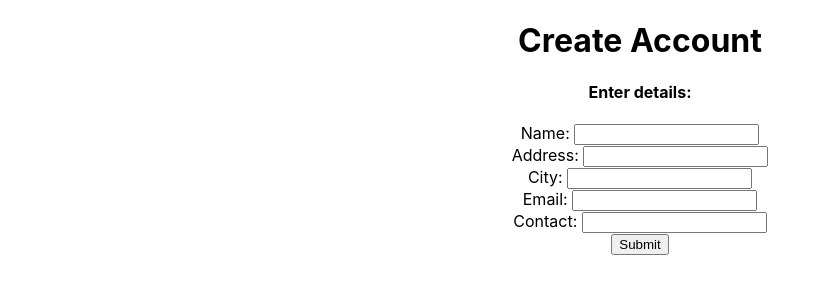
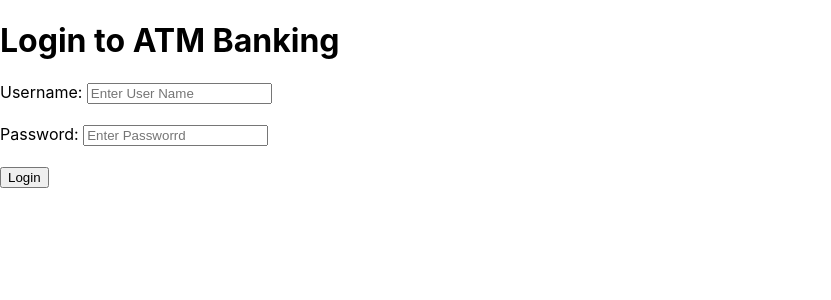
Before and after one commit to prachi-3004/ATM_Application_frontend, a React (Create React App) app: page /login in a window 1280 px wide. Shown: the top 300 px of the page, without its empty margins (0-831 px from the left). Built offline with nearby package versions, Linux system fonts and the light colour scheme.

Commit message:
jwt integration

```diff
--- a/package.json
+++ b/package.json
@@ -6,10 +6,13 @@
     "@testing-library/jest-dom": "^5.17.0",
     "@testing-library/react": "^13.4.0",
     "@testing-library/user-event": "^13.5.0",
+    "aios": "^1.0.1",
     "axios": "^1.5.0",
     "react": "^18.2.0",
     "react-dom": "^18.2.0",
-    "react-scripts": "5.0.1",
+    "react-router-dom": "^6.15.0",
+    "react-scripts": "^5.0.1",
+    "semantic-ui-react": "^2.1.4",
     "validator": "^13.11.0",
     "web-vitals": "^2.1.4"
   },
--- a/src/App.js
+++ b/src/App.js
@@ -1,16 +1,42 @@
 import logo from './logo.svg';
 import './App.css';
-import HomePage from './Pages/HomePage';
-//import LoginPage from './Pages/LoginPage';
+import AddCustomerPage from './Pages/AddCustomerPage';
+import LoginPage from './Pages/LoginPage';
+//import ProfilePage from './Pages/ProfilePage';
+//import LoginwithToken from './Pages/LoginwithToken';
+import { createBrowserRouter } from 'react-router-dom';
+//import LayoutComponent from './Components/Layout.component';
+import { AppProvider } from "../src/Context/AppContext";
+import { RouterProvider } from 'react-router-dom';
+import ProtectedRoute from './Components/ProtectedRoute';
+//import CustomerPage from './Pages/CustomerPage';
 
-function App() {
+const router = createBrowserRouter([
+  {
+    path: "/login",
+    element: <LoginPage />,
+  },
+  {
+    path: "/addcustomer",
+    element: <ProtectedRoute>
+      <AddCustomerPage />
+    </ProtectedRoute>
+  },
+  // {
+  //   path: "/profile",
+  //   element: <ProtectedRoute>
+  //     <ProfilePage />
+  //   </ProtectedRoute>,
+  // },
+]);
+
+const App = () => {
   return (
-    <div className="App">
-      <h1>Create Account</h1>
-      <h4>Enter details:</h4>
-      <HomePage/>
-    </div>
+    <AppProvider>
+      <RouterProvider router={router} />
+    </AppProvider>
   );
+
 }
 
 export default App;
--- /dev/null
+++ b/src/Components/ProtectedRoute.js
@@ -0,0 +1,15 @@
+import React, { useContext } from 'react'
+import { AppContext } from '../Context/AppContext'
+import { Navigate } from 'react-router-dom';
+
+const ProtectedRoute = ({ children }) => {
+    const{user}=useContext(AppContext);
+    if(user===null)
+    {
+        return <Navigate to="/login" replace/>
+    }
+    return children;
+
+}
+
+export default ProtectedRoute;
--- /dev/null
+++ b/src/Context/AppContext.js
@@ -0,0 +1,17 @@
+import { createContext,useState } from "react";
+
+
+const AppContext = createContext(null); //to create the context
+
+//children -
+const AppProvider = ({ children }) => {
+
+    const[user,setUser]=useState(null);
+
+
+    return <AppContext.Provider value={{user,setUser}}>
+        {children}
+    </AppContext.Provider>
+}
+
+export {AppProvider,AppContext};
--- a/src/Pages/HomePage.js
+++ b/src/Pages/AddCustomerPage.js
@@ -1,8 +1,8 @@
-import React, { useState } from 'react';
+import React, { useState, useContext } from 'react';
 import axios from 'axios';
 import validator from 'validator'
-
-const HomePage = () => {
+import {AppContext} from '../Context/AppContext';
+const AddCustomerPage = () => {
 
     const [name, setName] = useState('');
     const [address, setAddress] = useState('');
@@ -10,7 +10,8 @@ const HomePage = () => {
     const [email, setEmail] = useState('');
     const [contact, setContact] = useState('');
     const [Error, setError] = useState('');
-
+    const[user,setUser]=useContext(AppContext);
+    const[token,setToken]=useState(');')
 
     const handleName = (event) => {
         setName(event.target.value);
@@ -63,8 +64,11 @@ const HomePage = () => {
                     email: email,
                     contact: contact
                 };
+                setToken(user.token);
+                const headers={"Authorization":`Bearer${user.token}`};
+                console.log(headers);
                 axios
-                    .post('https://localhost:7104/api/AtmUsers', res)
+                    .post('https://localhost:7104/api/AtmUsers', res, {headers})
                     //.get('./data.json')
                     .then((response) => {
                         if (response.status >= 200 && response.status < 300) {
@@ -112,4 +116,4 @@ const HomePage = () => {
     );
 }
 
-export default HomePage;
+export default AddCustomerPage;
--- /dev/null
+++ b/src/Pages/LoginPage.js
@@ -0,0 +1,74 @@
+import React, { useContext, useState } from 'react';
+import axios from 'axios';
+import { AppContext } from '../Context/AppContext';
+import { useNavigate } from 'react-router-dom';
+const LoginPage = () => {
+   // const [loginobj, setLoginObj] = useState({ username: '', password: '' });//change
+    const [username, setUsername] = useState('');
+    const [password, setpwd] = useState('');
+    const [login, setLogin] = useState(false);
+    //const [storage, setStorage] = useState('');
+    //const [Error, setError] = useState({name:'',pwd:''});
+    const { user, setUser } = useContext(AppContext);
+
+    const navigate = useNavigate();
+    const handleUsername = (event) => {
+        setUsername(event.target.value);
+    }
+    const handlepwd = (event) => {
+        setpwd(event.target.value);
+    }
+
+    const handleSubmit = async (event) => {
+
+        const res = {
+            username: username,
+            password:password
+        };
+        event.preventDefault();
+        try {
+                console.log(res);
+                axios.post('https://localhost:44306/api/Authorization',res).then((response)=>{
+                if(response.status >= 200 && response.status < 300){
+                    console.log(response.data);
+                    setLogin(true);
+                    setUser(response.data);
+                    console.log(login);
+                    console.log("User details "+user);
+                    // if (response.data.user_Id =="ALOK") {
+                    //     navigate('/addcustomer');
+                    // }
+                }
+            });
+
+            }
+        catch (error)
+        {
+            console.log(error);
+        }
+
+    }
+    return (
+        <div>
+            <h1>Login to ATM Banking</h1>
+            <form style={{align:'center'}} className="loginform" onSubmit={handleSubmit}>
+                <div>
+                    Username: <input type="text" placeholder="Enter User Name" value={username} onChange={handleUsername}  required/>
+                </div>
+
+                <br/>
+                <div>
+                    Password: <input type="password" placeholder="Enter Passworrd" value={password} onChange={handlepwd} required />
+                </div>
+
+                <br/>
+                <div>
+                    <button type="submit"> Login </button>
+                </div>
+
+            </form>
+        </div>
+    );
+}
+
+export default LoginPage;
```
Also changed, not shown: src/Components/NavbarComponent.js (added, +22 -0 lines), src/Pages/LoginPage.css (added), 2 other files (tests, documents, lock files or other folders).
